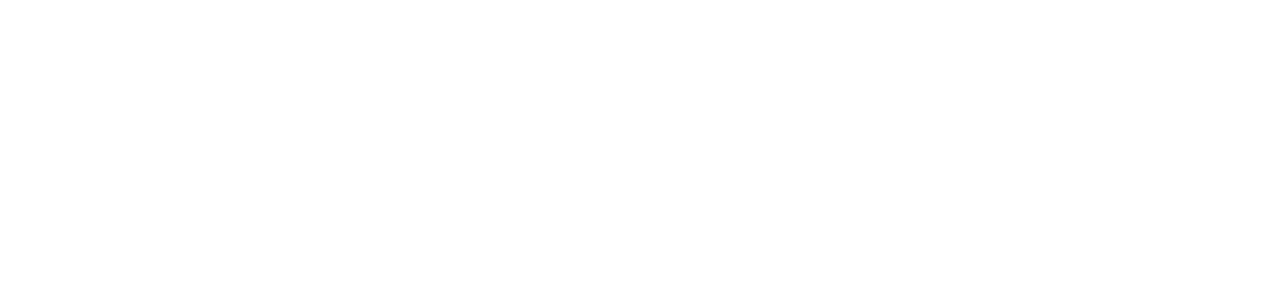
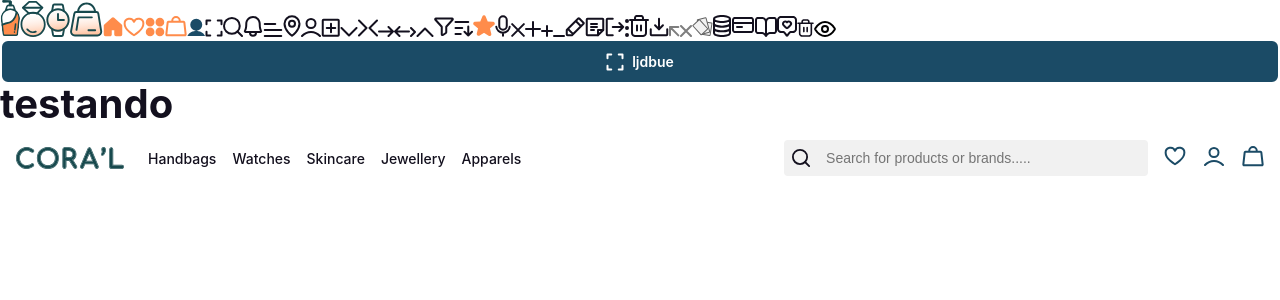
Before and after one commit to emanuelAlbuquerque/PWA-eCommerce, a React (Vite) app in the folder projeto-final/: page / in a window 1280 px wide. Shown: the top 300 px of the page. Built offline with nearby package versions, Linux system fonts and the light colour scheme.

Commit message:
Adicionando components para teste

```diff
--- a/projeto-final/src/App.tsx
+++ b/projeto-final/src/App.tsx
@@ -1,9 +1,116 @@
-import { useState } from 'react'
+import { AddToHomeScreen } from './assets/Icons/General/AddToHomeScreen'
+import { ArrowLeft } from './assets/Icons/General/ArrowLeft'
+import { ArrowRight } from './assets/Icons/General/ArrowRight'
+import { AutoFill } from './assets/Icons/General/AutoFill'
+import { BookOpen } from './assets/Icons/General/BookOpen'
+import { ChevronBottom } from './assets/Icons/General/ChevronBottom'
+import { ChevronLeft } from './assets/Icons/General/ChevronLeft'
+import { ChevronRight } from './assets/Icons/General/ChevronRight'
+import { ChevronRightSmall } from './assets/Icons/General/ChevronRightSmall'
+import { ChevronUp } from './assets/Icons/General/ChevronUp'
+import { CoinsHand } from './assets/Icons/General/CoinsHand'
+import { CreditCard } from './assets/Icons/General/CreditCard'
+import { Cross } from './assets/Icons/General/Cross'
+import { CrossSmall } from './assets/Icons/General/CrossSmall'
+import { Delete } from './assets/Icons/General/Delete'
+import { DeleteSmall } from './assets/Icons/General/DeleteSmall'
+import { Download } from './assets/Icons/General/Download'
+import { Edit } from './assets/Icons/General/Edit'
+import { Ellipses } from './assets/Icons/General/Ellipses'
+import { Eye } from './assets/Icons/General/Eye'
+import { Filter } from './assets/Icons/General/Filter'
+import { LocationIcon } from './assets/Icons/General/Location'
+import { LogOut } from './assets/Icons/General/LogOut'
+import { Menu } from './assets/Icons/General/Menu'
+import { Microphone } from './assets/Icons/General/Microphone'
+import { NotificationIcon } from './assets/Icons/General/Notification'
+import { Orders } from './assets/Icons/General/Orders'
+import { Placeholder } from './assets/Icons/General/Placeholder'
+import { Plus } from './assets/Icons/General/Plus'
+import { Profile } from './assets/Icons/General/Profile'
+import { ProfileFill } from './assets/Icons/General/ProfileFill'
+import { Review } from './assets/Icons/General/Review'
+import { Search } from './assets/Icons/General/Search'
+import { SmallMinus } from './assets/Icons/General/SmallMinus'
+import { SmallPlus } from './assets/Icons/General/SmallPlus'
+import { Sort } from './assets/Icons/General/Sort'
+import { Star } from './assets/Icons/General/Star'
+import { ViewSmilar } from './assets/Icons/General/ViewSmilar'
+import { Bag } from './assets/Icons/Navigation/Bag'
+import { Categories } from './assets/Icons/Navigation/Categories'
+import { Hearth } from './assets/Icons/Navigation/Heath'
+import { Home } from './assets/Icons/Navigation/Home'
+import { Handbags } from './assets/Icons/Product/Handbags'
+import { Jewellery } from './assets/Icons/Product/Jewellery'
+import { SkinCare } from './assets/Icons/Product/SkinCare'
+import { Watch } from './assets/Icons/Product/Watch'
+import { Theme } from './styles/Theme'
+import { ButtonPrimary } from './components/Buttons/Primary/ButtonPrimary'
+import { TextTypes } from './components/Text/Text'
+import { HeaderIcon } from './assets/Icons/General/HeaderIcon'
+import { Header } from './components/Header/Header'
 
 function App() {
   return (
     <div className="">
+      <SkinCare color={Theme.Colors.highLight}/>
+      <Jewellery color={Theme.Colors.highLight} />
+      <Watch color={Theme.Colors.highLight} />
+      <Handbags color={Theme.Colors.highLight} />
+      <Home color={Theme.Colors.highLight}/>
+      <Hearth color={Theme.Colors.highLight} />
+      <Categories color={Theme.Colors.highLight}/>
+      <Bag color={Theme.Colors.highLight} />
+      <ProfileFill />
+      <Placeholder />
+      <Search />
+      <NotificationIcon />
+      <Menu />
+      <LocationIcon />
+      <Profile />
+      <AddToHomeScreen />
+      <ChevronBottom />
+      <ChevronRight />
+      <ChevronLeft />
+      <ArrowRight />
+      <ArrowLeft />
+      <ChevronRightSmall />
+      <ChevronUp />
+      <Filter />
+      <Sort />
+      <Star />
+      <Microphone />
+      <Cross />
+      <Plus />
+      <SmallPlus />
+      <SmallMinus />
+      <Edit />
+      <Orders />
+      <LogOut />
+      <Ellipses />
+      <Delete />
+      <Download />
+      <AutoFill />
+      <CrossSmall />
+      <ViewSmilar />
+      <CoinsHand />
+      <CreditCard />
+      <BookOpen />
+      <Review />
+      <DeleteSmall />
+      <Eye />
+      <ButtonPrimary variant='default'>
+        <div>
+          <Placeholder />
+          ljdbue
+        </div>
+      </ButtonPrimary>
 
+      <TextTypes variant={'DisplayLarge'}>
+        testando
+      </TextTypes>
+
+      <Header />
     </div>
   )
 }
```
